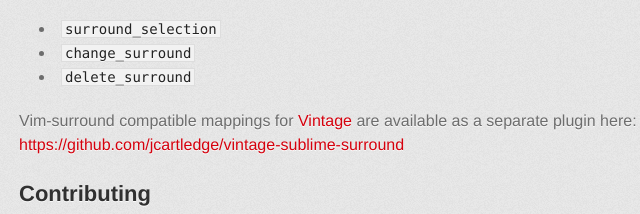
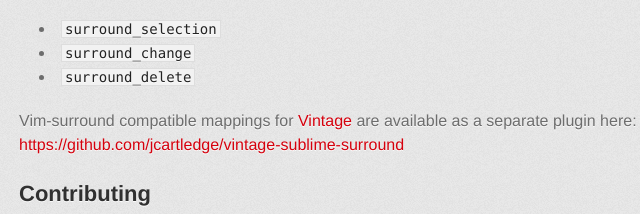
Before and after one commit to jcartledge/sublime-surround, a plain HTML site: page index.html in a window 1280 px wide. Shown: the part 4207-4421 px from the top of the page, 311-951 px from the left. Drawn offline with Linux system fonts and the light colour scheme; a web font is replaced by a local one.

Commit message:
Doc bug: commands to map #9

```diff
--- a/index.html
+++ b/index.html
@@ -186,8 +186,8 @@ to <code>&lt;header&gt;lorem ipsum&lt;/header&gt;</code></strong></p>
 
 <ul>
 <li><code>surround_selection</code></li>
-<li><code>change_surround</code></li>
-<li><code>delete_surround</code></li>
+<li><code>surround_change</code></li>
+<li><code>surround_delete</code></li>
 </ul><p>Vim-surround compatible mappings for <a href="http://www.sublimetext.com/docs/2/vintage.html">Vintage</a> are available as a separate plugin here: <a href="https://github.com/jcartledge/vintage-sublime-surround">https://github.com/jcartledge/vintage-sublime-surround</a></p>
 
 <h2>Contributing</h2>
```
